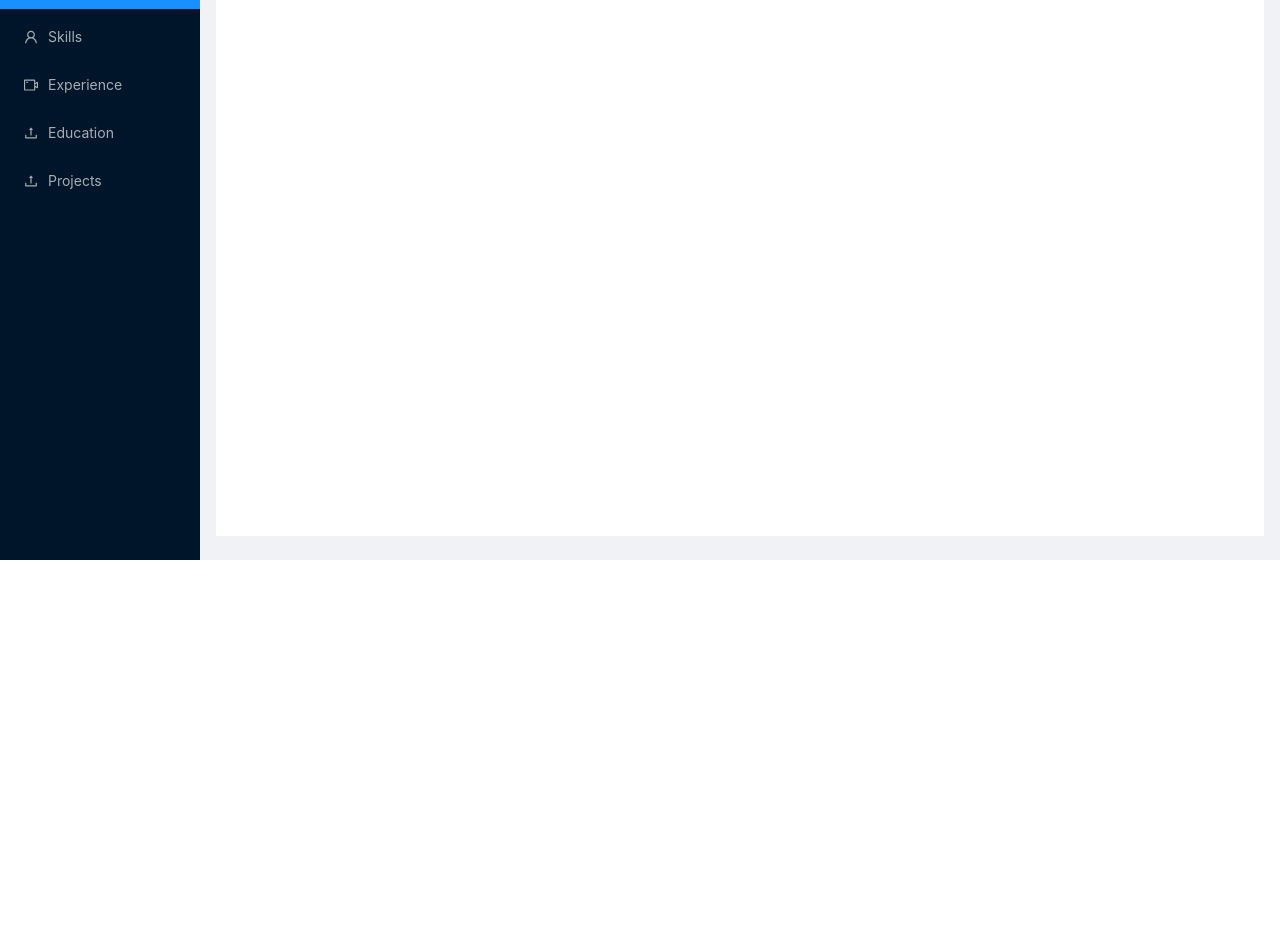
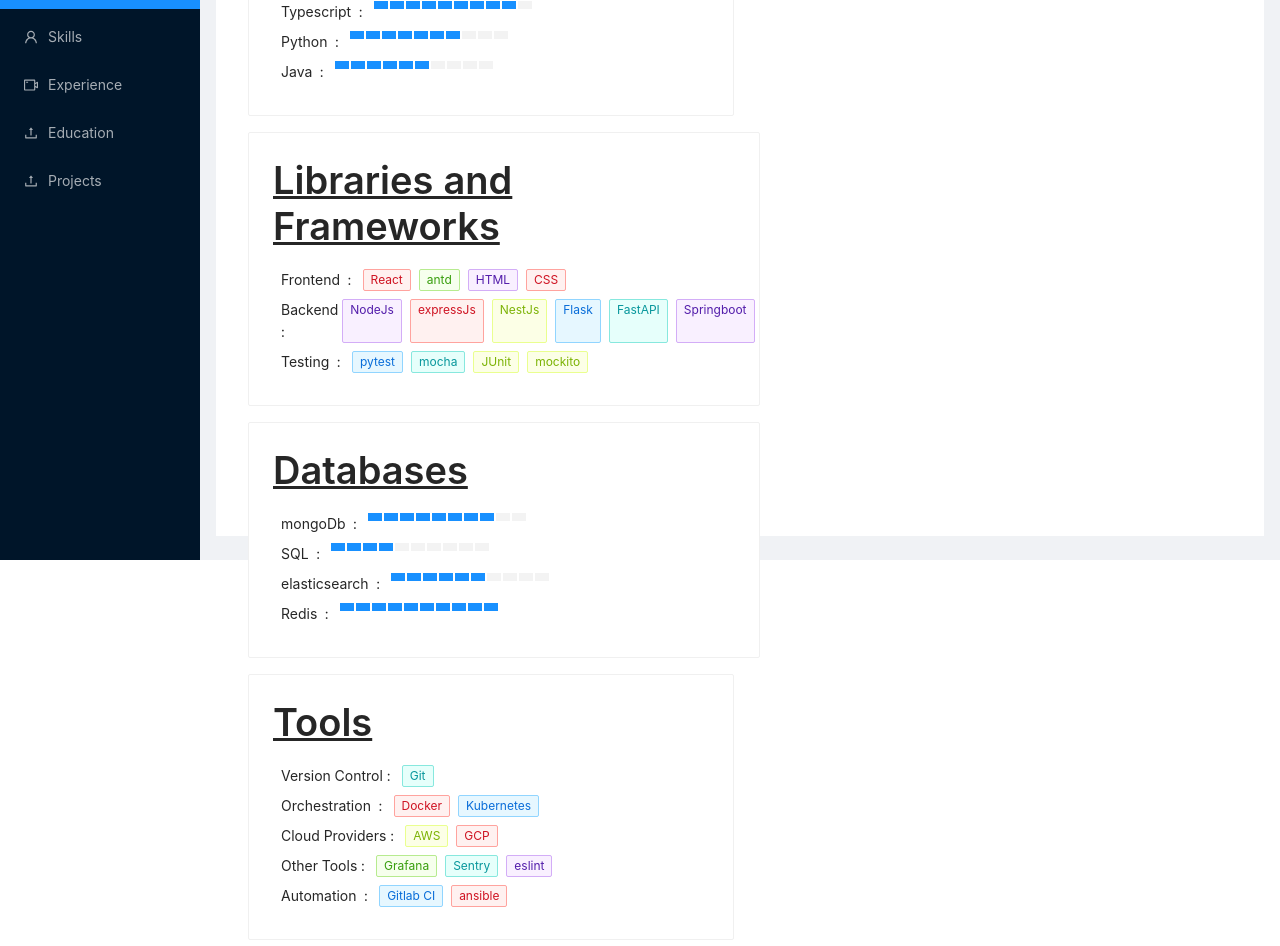
Before and after one commit to harshpahariya/portfolio, a React (Create React App) app: page /skills in a window 1280 px wide. Shown: the part 240-1186 px from the top of the page. Before the commit the page ends 800 px from the top, so only its background shows below. Built offline with nearby package versions, Linux system fonts and the light colour scheme.

Commit message:
added skills

```diff
--- a/src/App.js
+++ b/src/App.js
@@ -5,7 +5,7 @@
 
 function App() {
   return (
-      <Router>
+      <Router basename={process.env.PUBLIC_URL}>
         <MyLayout />
       </Router>
   );
--- /dev/null
+++ b/src/components/Skills/Databases.js
@@ -0,0 +1,23 @@
+import React from 'react'
+import { Progress, Typography } from 'antd';
+let {Title} = Typography
+
+export default function Databases(props) {
+    let elements = Object.keys(props.data)
+    return (
+        <div>
+            <Title underline>Databases</Title>
+            {
+                elements.map((ele, index)=>{
+                    let words = ele.split('_')
+                    return (
+                        <div style={{display:'flex', flexDirection:'row', margin:'1vh'}}>
+                            {words[0]}&nbsp;{words[1]} : &nbsp;&nbsp;
+                            <Progress steps={10} type="line" percent={props.data[ele]['rating']} showInfo={false} />
+                        </div>
+                    )
+                })
+            }
+        </div>
+    )
+}
--- /dev/null
+++ b/src/components/Skills/Frameworks.js
@@ -0,0 +1,30 @@
+import React from 'react'
+import {Tag, Progress, Typography } from 'antd';
+let {Title} = Typography
+
+export default function Frameworks(props) {
+    let elements = Object.keys(props.data)
+    let color=["red","lime","green","cyan","blue","purple"]
+    return (
+        <div>
+            <Title underline>Libraries and Frameworks</Title>
+            {
+                elements.map((ele, index1)=>{
+                    let words = ele.split('_')
+                    return (
+                        <div style={{display:'flex', flexDirection:'row', margin:'1vh'}}>
+                            {words[0]}&nbsp;{words[1]} : &nbsp;&nbsp;
+                            {
+                                props.data[ele].map((item, index2)=>{
+                                    let key = index1+'_'+index2
+                                    let rand = color[Math.floor(Math.random() * color.length)];
+                                    return (<Tag color={rand} key={key}>{item}</Tag>)
+                                })
+                            }
+                        </div>
+                    )
+                })
+            }
+        </div>
+    )
+}
--- /dev/null
+++ b/src/components/Skills/Languages.js
@@ -0,0 +1,23 @@
+import React from 'react'
+import {Progress, Typography } from 'antd';
+let {Title} = Typography
+
+export default function Languages(props) {
+    let elements = Object.keys(props.data)
+    return (
+        <div>
+            <Title underline>Languages</Title>
+            {
+                elements.map((ele, index1)=>{
+                    let words = ele.split('_')
+                    return (
+                        <div style={{display:'flex', flexDirection:'row', margin:'1vh'}}>
+                            {words[0]}&nbsp;{words[1]} : &nbsp;&nbsp;
+                            <Progress steps={10} type="line" percent={props.data[ele]['rating']} showInfo={false} />
+                        </div>
+                    )
+                })
+            }
+        </div>
+    )
+}
--- a/src/components/Skills/Skills.js
+++ b/src/components/Skills/Skills.js
@@ -1,19 +1,29 @@
 import React, { Component } from 'react';
+import { Card } from 'antd';
+import skills from './skills.json'
 
- class Skills extends Component {
+import Databases from './Databases';
+import Languages from './Languages';
+import Tools from './Tools';
+import Frameworks from './Frameworks';
+
+class Skills extends Component {
+
     render() {
         return (
-            <div className='skills-section'>
-                <div className='card'>
-                    <div>
-                        Languages
-                    </div>
-                    <div>
-                        JavaScript
-                    </div>
-
-                </div>
-
+            <div className='skills-section' style={{display:'flex',flexDirection:'row',flexWrap:'wrap'}}>
+                <Card hoverable style={{margin:'1vh', width:'38vw'}}>
+                    <Languages data={skills.Languages}/>
+                </Card>
+                <Card hoverable style={{margin:'1vh', width:'40vw'}}>
+                    <Frameworks data={skills.Frameworks}/>
+                </Card>
+                <Card hoverable style={{margin:'1vh', width:'40vw'}}>
+                    <Databases data={skills.Databases}/>
+                </Card>
+                <Card hoverable style={{margin:'1vh', width:'38vw'}}>
+                    <Tools data={skills.Tools} />
+                </Card>
             </div>
         )
     }
--- /dev/null
+++ b/src/components/Skills/Tools.js
@@ -0,0 +1,29 @@
+import React from 'react'
+import { Tag, Typography } from 'antd';
+let {Title} = Typography
+export default function Tools(props) {
+    let elements = Object.keys(props.data)
+    let color=["red","lime","green","cyan","blue","purple"]
+    return (
+        <div >
+            <Title underline>Tools</Title>
+            {
+                elements.map((ele, index1)=>{
+                    let words = ele.split('_')
+                    return (
+                        <div style={{display:'flex', flexDirection:'row', margin:'1vh'}}>
+                        <div>{words[0]}&nbsp;{words[1]} : &nbsp;&nbsp;</div>
+                        {
+                            props.data[ele].map((item, index2)=>{
+                                let key = index1+'_'+index2
+                                let rand = color[Math.floor(Math.random() * color.length)];
+                                return (<Tag color={rand} key={key}>{item}</Tag>)
+                            })
+                        }
+                        </div>
+                    )
+                })
+            }
+        </div>
+    )
+}
--- /dev/null
+++ b/src/components/Skills/skills.json
@@ -0,0 +1,46 @@
+{
+    "Languages":{
+        "Javascript":{
+            "frameworks":["NodeJs","expressJs","React","antd"],
+            "rating":90
+        },
+        "Typescript":{
+            "frameworks":["NestJs"],
+            "rating":90
+        },
+        "Python":{
+            "frameworks":["Flask", "FastAPI","pytest","mocha"],
+            "rating":70
+        },
+        "Java":{
+            "frameworks":["Springboot","JUnit","mockito"],
+            "rating":60
+        }
+    },
+    "Frameworks":{
+        "Frontend":["React","antd","HTML","CSS"],
+        "Backend":["NodeJs","expressJs","NestJs","Flask", "FastAPI","Springboot"],
+        "Testing":["pytest","mocha","JUnit","mockito"]
+    },
+    "Databases":{
+        "mongoDb":{
+            "rating":80
+        },
+        "SQL":{
+            "rating":40
+        },
+        "elasticsearch":{
+            "rating":60
+        },
+        "Redis":{
+            "rating":100
+        }
+    },
+    "Tools":{
+        "Version_Control":["Git"],
+        "Orchestration":["Docker","Kubernetes"],
+        "Cloud_Providers": ["AWS","GCP"],
+        "Other_Tools":["Grafana","Sentry","eslint"],
+        "Automation":["Gitlab CI", "ansible"]
+    }
+}
```
